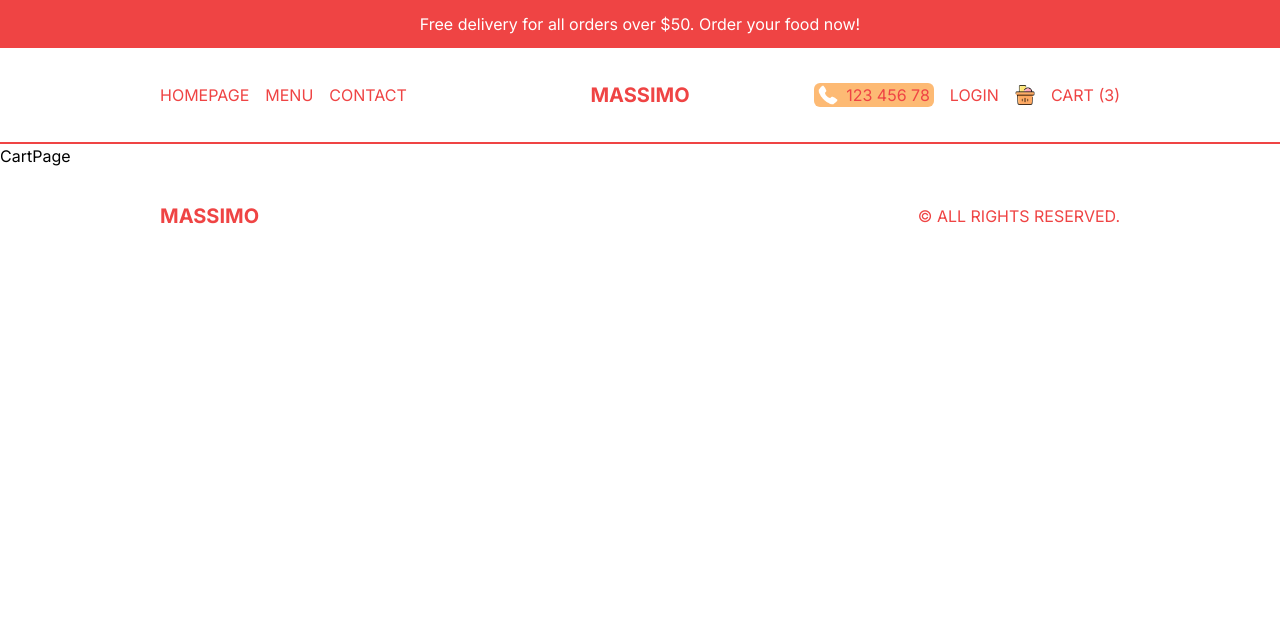
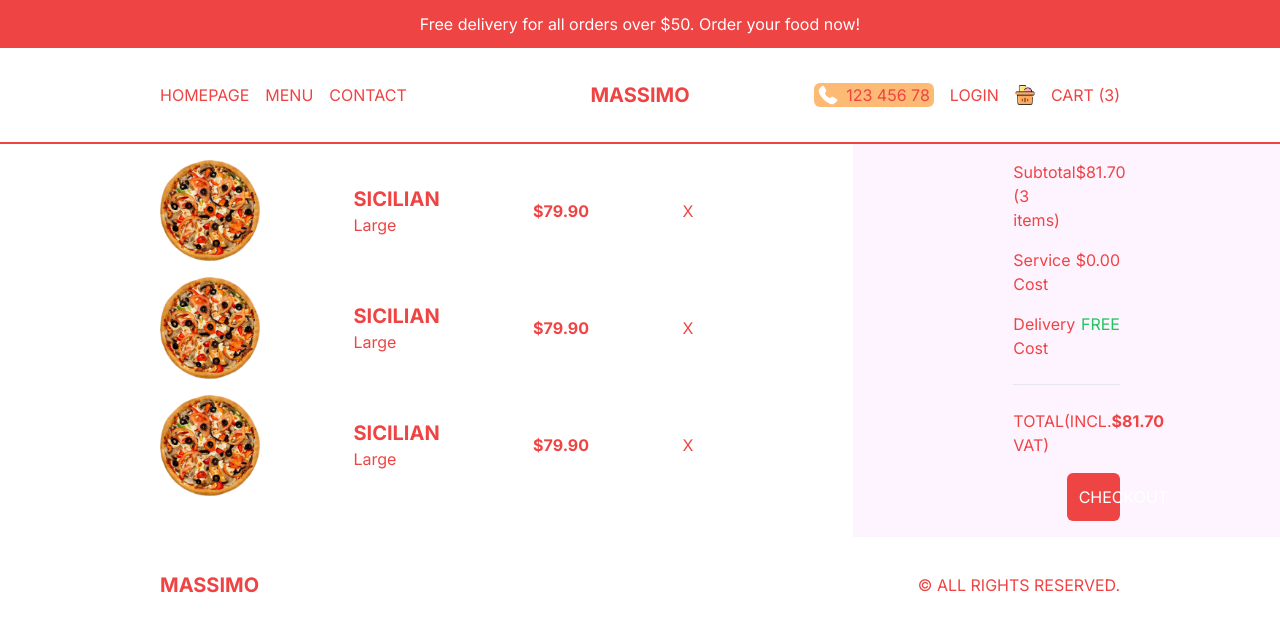
Before and after one commit to MohamedHabibFrigui/Food-Ordering-Website, a Next.js app: page /cart in a window 1280 px wide. Shown: the top 632 px of the page. Built offline with nearby package versions, Linux system fonts and the light colour scheme.

Commit message:
Add Cart page

```diff
--- a/src/app/cart/page.tsx
+++ b/src/app/cart/page.tsx
@@ -1,7 +1,82 @@
+import Image from "next/image";
 import React from "react";
 
 const CartPage = () => {
-  return <div>CartPage</div>;
+  return (
+    <div className="h-[cal(100vh-6rem)] md:h-[cal(100vh-9rem)] flex flex-col text-red-500 lg:flex-row">
+      {/* PRODUCTS CONTAINER */}
+      <div className="h-1/2 p-4 flex flex-col justify-center overflow-scroll lg:h-full lg:w-2/3 2xl:w-1/2 lg:px-20 xl:px-40">
+        {/* SINGLE ITEM */}
+        <div className="flex items-center justify-between mb-4">
+          <Image
+            src="/temporary/p1.png"
+            alt="product"
+            width={100}
+            height={100}
+          />
+          <div className="">
+            <h1 className="uppercase text-xl font-bold">sicilian</h1>
+            <span>Large</span>
+          </div>
+          <h2 className="font-bold">$79.90</h2>
+          <span className="cursor-pointer">X</span>
+        </div>
+        {/* SINGLE ITEM */}
+        <div className="flex items-center justify-between mb-4">
+          <Image
+            src="/temporary/p1.png"
+            alt="product"
+            width={100}
+            height={100}
+          />
+          <div className="">
+            <h1 className="uppercase text-xl font-bold">sicilian</h1>
+            <span>Large</span>
+          </div>
+          <h2 className="font-bold">$79.90</h2>
+          <span className="cursor-pointer">X</span>
+        </div>
+        {/* SINGLE ITEM */}
+        <div className="flex items-center justify-between mb-4">
+          <Image
+            src="/temporary/p1.png"
+            alt="product"
+            width={100}
+            height={100}
+          />
+          <div className="">
+            <h1 className="uppercase text-xl font-bold">sicilian</h1>
+            <span>Large</span>
+          </div>
+          <h2 className="font-bold">$79.90</h2>
+          <span className="cursor-pointer">X</span>
+        </div>
+      </div>
+      {/* PAYMENT CONTAINER */}
+      <div className="h-1/2 p-4 bg-fuchsia-50 flex flex-col gap-4 justify-center  lg:h-full lg:w-1/3 2xl:w-1/2 lg:px-20 xl:px-40 2xl:text-xl 2xl:gap-6">
+        <div className="flex justify-between">
+          <span className="">Subtotal (3 items)</span>
+          <span className="">$81.70</span>
+        </div>
+        <div className="flex justify-between">
+          <span className="">Service Cost</span>
+          <span className="">$0.00</span>
+        </div>
+        <div className="flex justify-between">
+          <span className="">Delivery Cost</span>
+          <span className="text-green-500">FREE</span>
+        </div>
+        <hr className="my-2" />
+        <div className="flex justify-between">
+          <span className="">TOTAL(INCL. VAT)</span>
+          <span className="font-bold">$81.70</span>
+        </div>
+        <button className="bg-red-500 text-white p-3 rounded-md w-1/2 self-end">
+          CHECKOUT
+        </button>
+      </div>
+    </div>
+  );
 };
 
 export default CartPage;
--- a/src/app/globals.css
+++ b/src/app/globals.css
@@ -2,6 +2,7 @@
 @tailwind components;
 @tailwind utilities;
 
-div.overflow-x-scroll::-webkit-scrollbar {
+div.overflow-x-scroll::-webkit-scrollbar,
+div.overflow-scroll::-webkit-scrollbar {
   display: none;
 }
```
